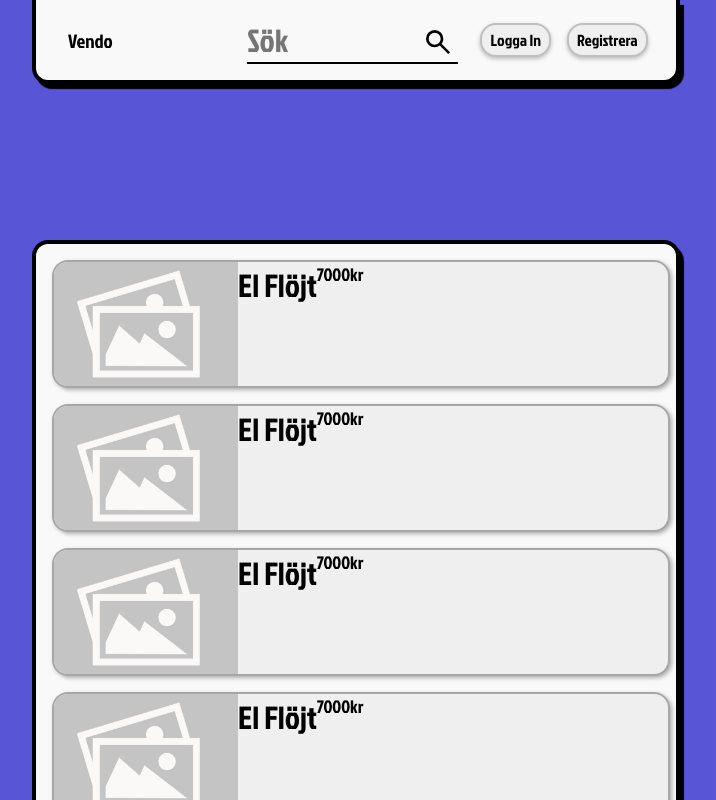
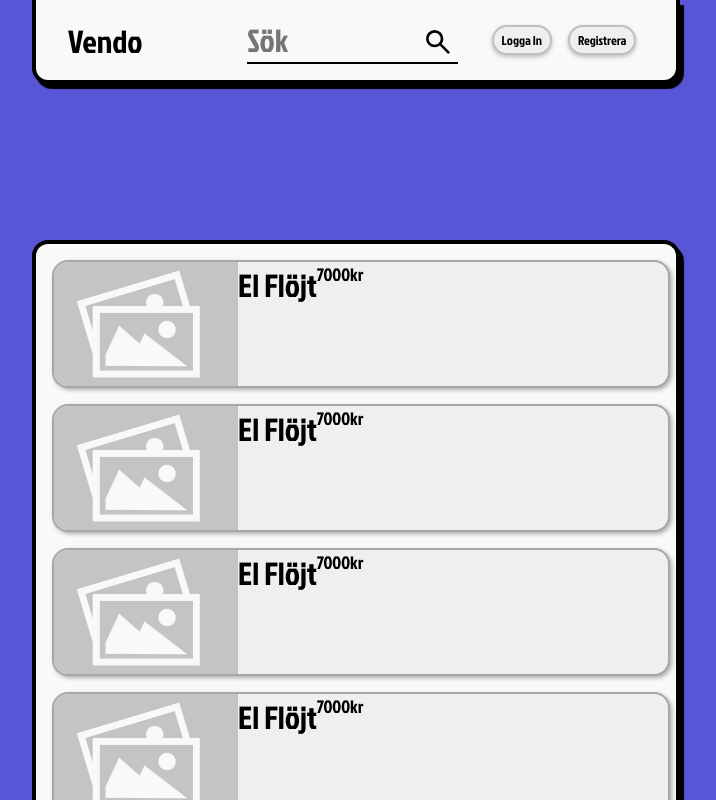
Before and after one commit to Anthymm/Vendo, a Vue app in the folder frontend/: page / in a window 1280 px wide. Shown: the top 800 px of the page, without its empty margins (284-1000 px from the left). Built offline with nearby package versions, Linux system fonts and the light colour scheme; the HTML template or start-up script is replaced by a standard one.

Commit message:
added scss file for font-size

```diff
--- a/frontend/src/App.vue
+++ b/frontend/src/App.vue
@@ -1,6 +1,6 @@
 <template>
   <nav>
-    <div class="navChild-left">
+    <div class="navChild-left v-text-large">
       <RouterLink to="/">Vendo</RouterLink>
     </div>
     <div class="navChild-center">
@@ -13,7 +13,7 @@
     </div>
     <div v-else class="navChild-right">
       <button
-        class="v-button"
+        class="v-button v-text-medium"
         @click="
           () => {
             helper.openModal(Login_Register, { type: 'login' })
@@ -23,7 +23,7 @@
         Logga In
       </button>
       <button
-        class="v-button"
+        class="v-button v-text-medium"
         @click="
           () => {
             helper.openModal(Login_Register, { type: 'register' })
@@ -52,6 +52,7 @@ import Login_Register from './login_register/Login_Register.vue'
 import Search from './components/specific/Search.vue'
 import ProfileButton from './components/specific/ProfileButton.vue'
 import './styles/global/button.scss'
+import './styles/global/text.scss'
 
 const user = useUserStore()
 const route = useRoute()
--- a/frontend/src/components/specific/ListingItem.vue
+++ b/frontend/src/components/specific/ListingItem.vue
@@ -16,9 +16,10 @@
     <Carousel v-else ref="carousel">
       <img v-for="(image, index) in props.images" :src="image" alt="" :key="index" />
     </Carousel>
-    <div :class="'v-' + expanded + '-item-header'">
-      <div :class="'v-' + expanded + '-item-header-name'">El Flöjt</div>
-      <div :class="'v-' + expanded + '-item-header-price'">7000kr</div>
+    <div :class="'v-' + expanded + '-item-info'">
+      <div :class="'v-' + expanded + '-item-info-name'">El Flöjt</div>
+      <div :class="'v-' + expanded + '-item-info-price'">7000kr</div>
+      <div :class="'v-' + expanded + '-item-info-misc'"></div>
     </div>
     <div :class="'v-' + expanded + '-item-description'"></div>
   </button>
--- a/frontend/src/styles/app.scss
+++ b/frontend/src/styles/app.scss
@@ -66,7 +66,6 @@ nav {
     & > a {
       border: none;
       background-color: vars.$white;
-      font-size: 1.5vw;
     }
 
     & > button:hover {
@@ -81,7 +80,6 @@ nav {
   &-right {
     @extend .navChild;
     gap: 16px;
-    font-size: 24px;
     text-align: center;
   }
 }
--- a/frontend/src/styles/components/listingitem.scss
+++ b/frontend/src/styles/components/listingitem.scss
@@ -19,7 +19,7 @@
         background-repeat: no-repeat;
       }
 
-      &-header {
+      &-info {
         display: flex;
         height: 100%;
         width: 30%;
@@ -30,6 +30,9 @@
 
         &-price {
           font-size: 18px;
+        }
+
+        &-misc {
         }
 
         & > p {
--- a/frontend/src/styles/global/button.scss
+++ b/frontend/src/styles/global/button.scss
@@ -1,10 +1,9 @@
-.v{
+.v {
   &-button {
     border: 2px solid rgba(0, 0, 0, 0.2);
     box-shadow: 0 2px 4px rgba(0, 0, 0, 0.25);
     padding: 4px 8px 4px 8px;
-		border-radius: 16px;
-		font-size: 16px;
+    border-radius: 100vw;
 
     &:hover {
       @extend .v-button;
--- /dev/null
+++ b/frontend/src/styles/global/text.scss
@@ -0,0 +1,15 @@
+.v {
+  &-text {
+    &-large {
+      font-size: 2.5vw;
+    }
+
+    &-medium {
+      font-size: 1vw;
+    }
+
+    &-small {
+      font-size: 0.1vw;
+    }
+  }
+}
```
Lines whose indentation alone changed are shown as unchanged.
